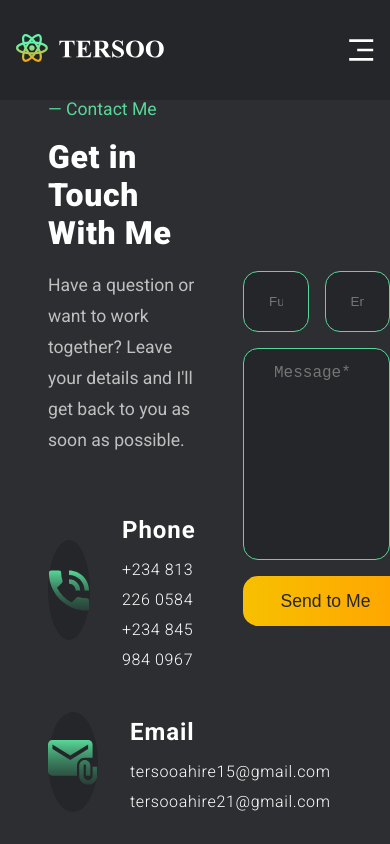
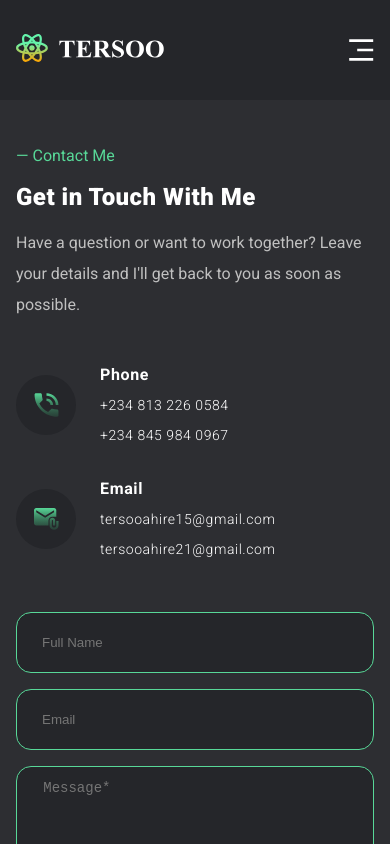
Before and after one commit to tersoo-ahire/Portfolio, a React (Vite) app in the folder project/: page /contact in a window 390 px wide. Shown: the top 844 px of the page. Built offline with nearby package versions, Linux system fonts and the light colour scheme.

Commit message:
added mobile responsiveness for contact page

```diff
--- a/project/src/components/Footer.jsx
+++ b/project/src/components/Footer.jsx
@@ -17,7 +17,7 @@ export default function Footer(){
 
             <em className="email">tersooahire21@gmail.com</em>
 
-            <p className="freelance1">© 2022 Freelancer - Ahire Tersoo David. All rights reserved.</p>
+            <p className="freelance1">© 2023 - Ahire Tersoo David. All rights reserved.</p>
 
             <div className="socials-container">
                 <a href="https://github.com/tersoo-ahire" target="_blank" rel="noopener noreferrer" className="social-icon">
@@ -42,7 +42,7 @@ export default function Footer(){
                 <Link to="/contact">Contact</Link>
             </div>
 
-            <p className="freelance2">© 2022 Freelancer - Ahire Tersoo David. All rights reserved.</p>
+            <p className="freelance2">© 2023 - Ahire Tersoo David. All rights reserved.</p>
         </footer>
     )
 }
--- a/project/src/styles_mobile/App.css
+++ b/project/src/styles_mobile/App.css
@@ -1,5 +1,86 @@
 @media (max-width: 500px) {
-    p {
-        color:50px;
+    button {
+        width: 115px;
+        height: 35px;
+        border-radius: 8px;
+        font-size: 0.9rem;
+        padding: 0em;
+    }
+
+    .button-two {
+        width: 115px;
+        height: 35px;
+        border-radius: 8px;
+        font-size: 0.9rem;
+        padding: 0em;
+    }
+
+    .contact-container {
+        flex-direction: column;
+        align-items: flex-start;
+        padding: 0em 1em;
+        margin-top: 8em;
+        margin-bottom: 0em;
+    }
+
+    .contact-container-left {
+        width: 100%;
+        gap: 1.5em;
+    }
+
+    .hero-p1 {
+        font-size: 1rem;
+    }
+
+    .contact-container-left-h4 {
+        font-size: 1.5rem;
+    }
+
+    .contact-container-left-p {
+        font-size: 1rem;
+    }
+
+    .phone-container {
+        gap: 1.5em;
+    }
+
+    .email-container {
+        gap: 1.5em;
+    }
+
+    .contact-bg {
+        width: 60px;
+        height: 60px;
+    }
+
+    .contact-bg img {
+        width: 25px;
+    }
+
+    .contact-title {
+        font-size: 1rem;
+        line-height: 30px;
+    }
+
+    .contact-detail {
+        font-size: 0.875rem;
+        font-weight: 300;
+    }
+
+    .contact-container-right {
+        width: 100%;
+    }
+
+    .top {
+        flex-direction: column;
+    }
+
+    input {
+        width: 100%;
+    }
+
+    textarea {
+        width: 100%;
+        font-size: 0.875rem;
     }
 }
--- a/project/src/styles_mobile/navbar.css
+++ b/project/src/styles_mobile/navbar.css
@@ -7,6 +7,7 @@
         right: 0;
         z-index: 100;
     }
+
     .nav-center {
       display: none;
     }
@@ -35,7 +36,8 @@
       top: 100px;
       left: 0;
       width: 100%;
-      border: 2px solid #25262A;
+      border: 1.5px solid #25262A;
+      box-shadow: 0px 8px 8px rgba(81, 79, 83, 0.541);
     }
 
     .nav-center.open a {
```
